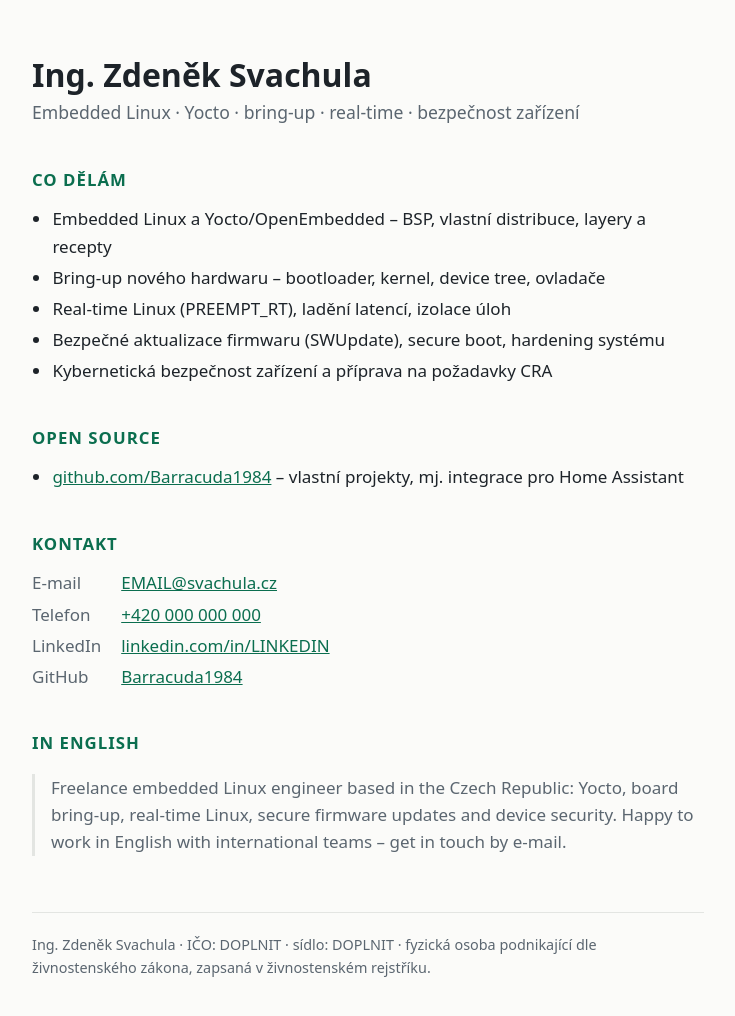
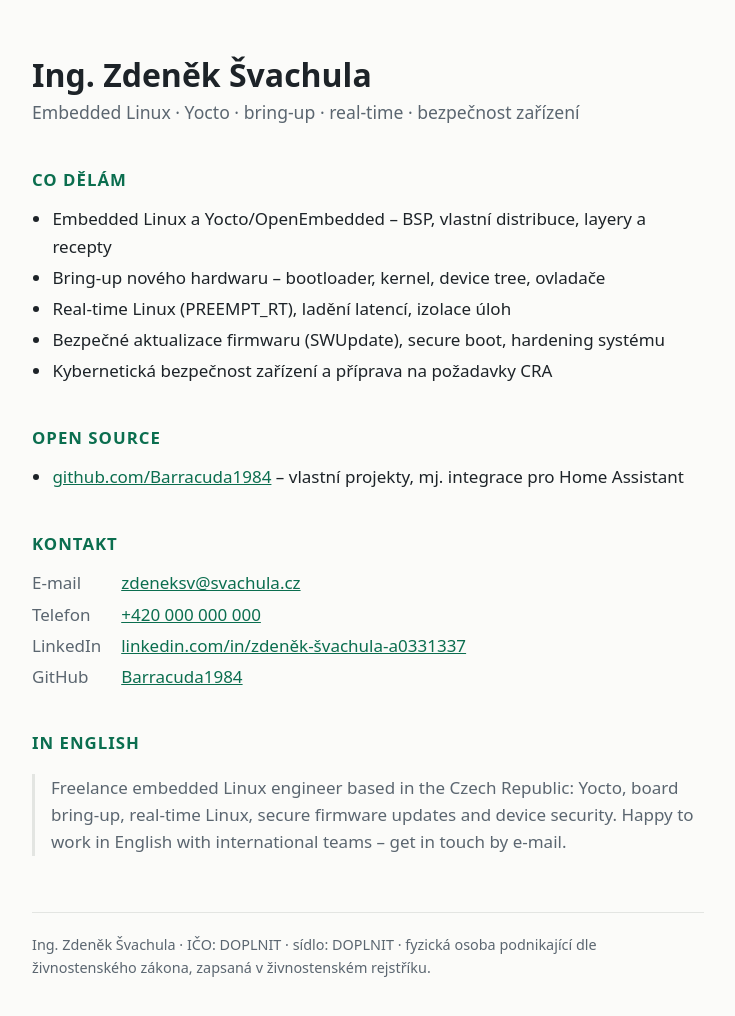
Before and after one commit to Barracuda1984/Barracuda1984.github.io, a plain HTML site: page index.html in a window 1280 px wide. Shown: the whole page, without its empty margins (272-1007 px from the left). Drawn offline with Linux system fonts and the light colour scheme.

Commit message:
Add LinkedIn profile link and contact email
Signed-off-by: Zdeněk Švachula <svachula.z@centrum.cz>

```diff
--- a/index.html
+++ b/index.html
@@ -3,11 +3,11 @@
 <head>
 <meta charset="utf-8">
 <meta name="viewport" content="width=device-width, initial-scale=1">
-<title>Ing. Zdeněk Svachula – embedded Linux</title>
+<title>Ing. Zdeněk Švachula – embedded Linux</title>
 <meta name="description" content="Embedded Linux, Yocto, bring-up hardwaru, real-time Linux a kybernetická bezpečnost zařízení.">
 <link rel="canonical" href="https://svachula.cz/">
 <style>
-  :root { --fg:#1d2329; --muted:#5b6670; --accent:#0b6e4f; --bg:#fbfbf9; --line:#e3e5e2; }
+  :root { --fg:#1d2328; --muted:#5b6670; --accent:#0b6e4f; --bg:#fbfbf9; --line:#e3e5e2; }
   @media (prefers-color-scheme: dark) {
     :root { --fg:#e6e8e6; --muted:#9aa4ad; --accent:#4fc59b; --bg:#14181b; --line:#2a3035; }
   }
@@ -32,7 +32,7 @@
 </head>
 <body>
 <main>
-  <h1>Ing. Zdeněk Svachula</h1>
+  <h1>Ing. Zdeněk Švachula</h1>
   <p class="lead">Embedded Linux · Yocto · bring-up · real-time · bezpečnost zařízení</p>
 
   <h2>Co dělám</h2>
@@ -51,9 +51,9 @@
 
   <h2>Kontakt</h2>
   <dl>
-    <dt>E-mail</dt><dd><a href="mailto:EMAIL@svachula.cz">EMAIL@svachula.cz</a></dd>
+    <dt>E-mail</dt><dd><a href="mailto:zdeneksv@svachula.cz">zdeneksv@svachula.cz</a></dd>
     <dt>Telefon</dt><dd><a href="tel:+420000000000">+420 000 000 000</a></dd>
-    <dt>LinkedIn</dt><dd><a href="https://www.linkedin.com/in/LINKEDIN">linkedin.com/in/LINKEDIN</a></dd>
+    <dt>LinkedIn</dt><dd><a href="https://www.linkedin.com/in/zden%C4%9Bk-%C5%A1vachula-a0331337/">linkedin.com/in/zdeněk-švachula-a0331337</a></dd>
     <dt>GitHub</dt><dd><a href="https://github.com/Barracuda1984">Barracuda1984</a></dd>
   </dl>
 
@@ -64,7 +64,7 @@
 
   <footer>
     <!-- Po 1. 12. 2026 doplnit IČO a sídlo tak, jak je zapsané v živnostenském rejstříku (§ 435 OZ) -->
-    Ing. Zdeněk Svachula · IČO: DOPLNIT · sídlo: DOPLNIT ·
+    Ing. Zdeněk Švachula · IČO: DOPLNIT · sídlo: DOPLNIT ·
     fyzická osoba podnikající dle živnostenského zákona, zapsaná v živnostenském rejstříku.
   </footer>
 </main>
```
Also changed, not shown: 1 other file.
